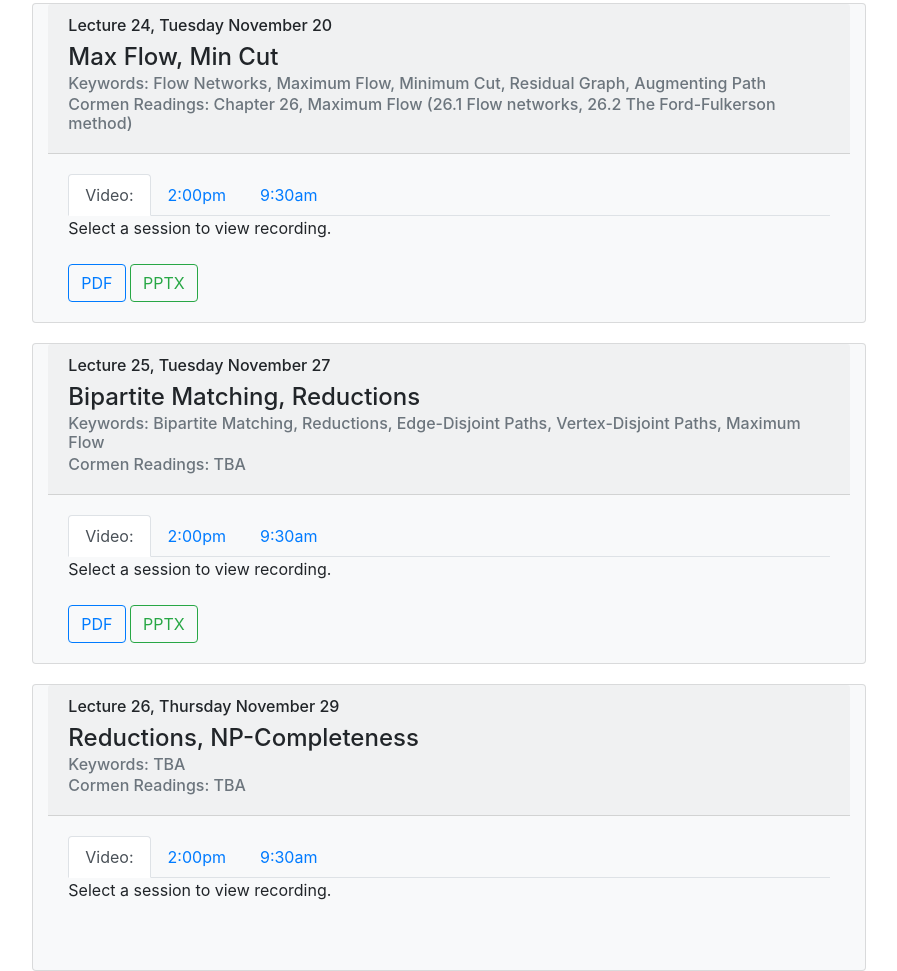
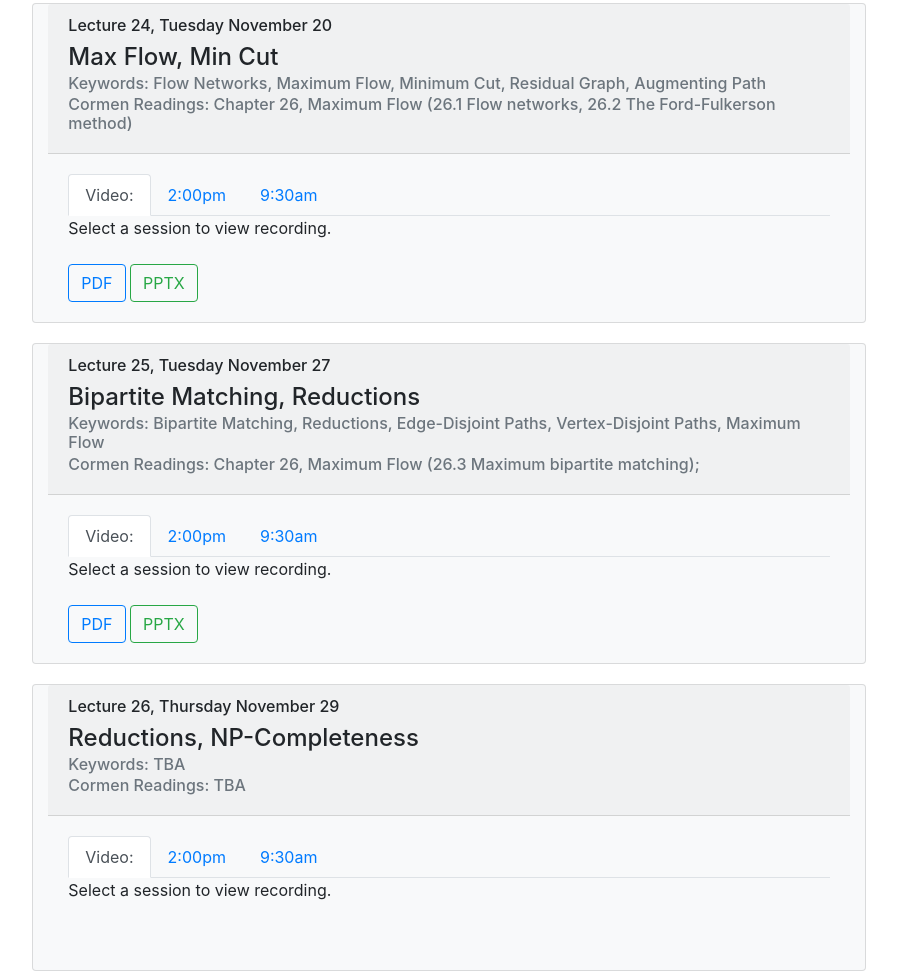
Before and after one commit to natebrunelle/cs4102_lecture_hub, a plain HTML site: page index.html in a window 1280 px wide. Shown: the part 7963-8934 px from the top of the page, without its empty margins (191-1088 px from the left). Drawn offline with nearby package versions, Linux system fonts and the light colour scheme.

Commit message:
./update_page.sh

```diff
--- a/index.html
+++ b/index.html
@@ -408,7 +408,7 @@ new Lecture(
 'None'],
 'http://www.cs.virginia.edu/~njb2b/cs4102/hub/slides/cs4102_L24_Bipartite_Reductions.pdf',
 'http://www.cs.virginia.edu/~njb2b/cs4102/hub/slides/cs4102_L24_Bipartite_Reductions.pptx',
-'TBA',
+'Chapter 26, Maximum Flow (26.3 Maximum bipartite matching);',
 'None'
 ),
 new Lecture(
```
Also changed, not shown: lecture_list.txt.
